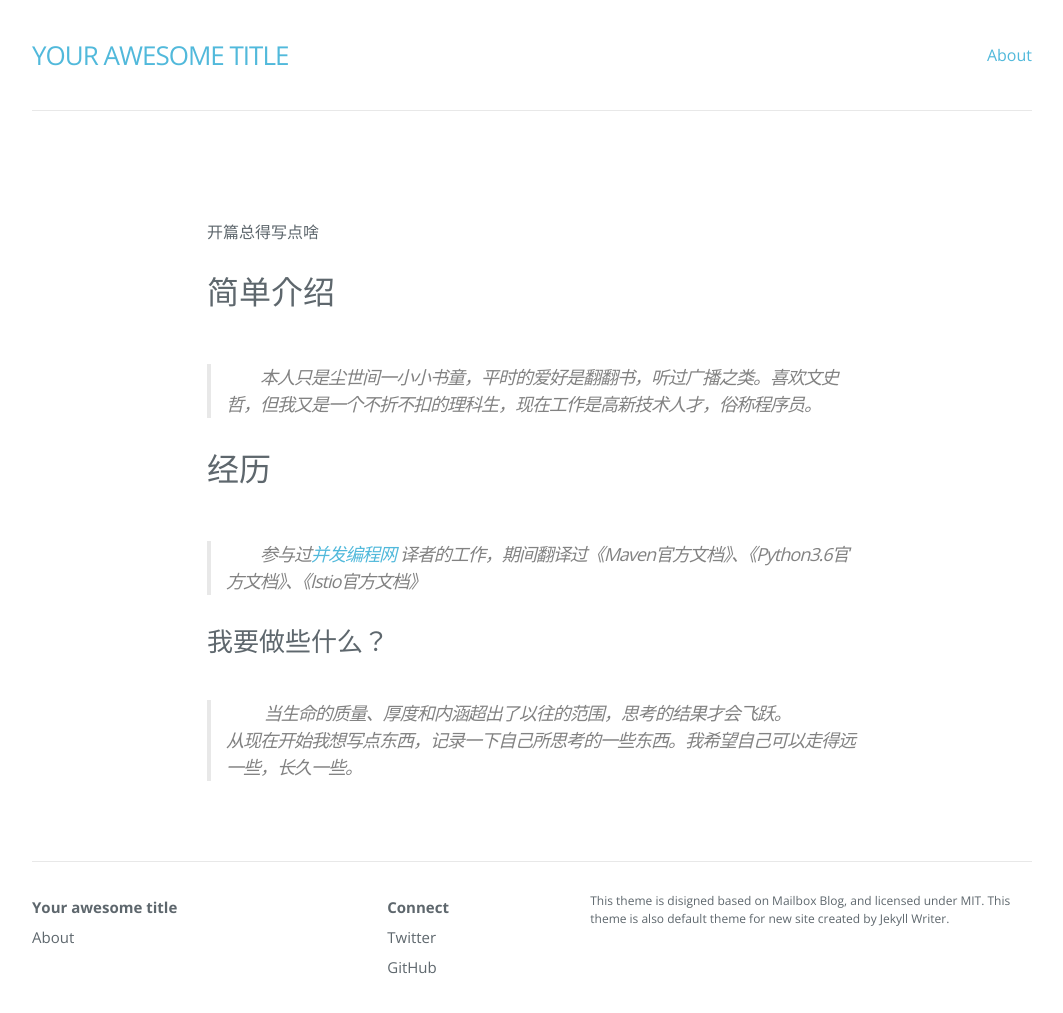
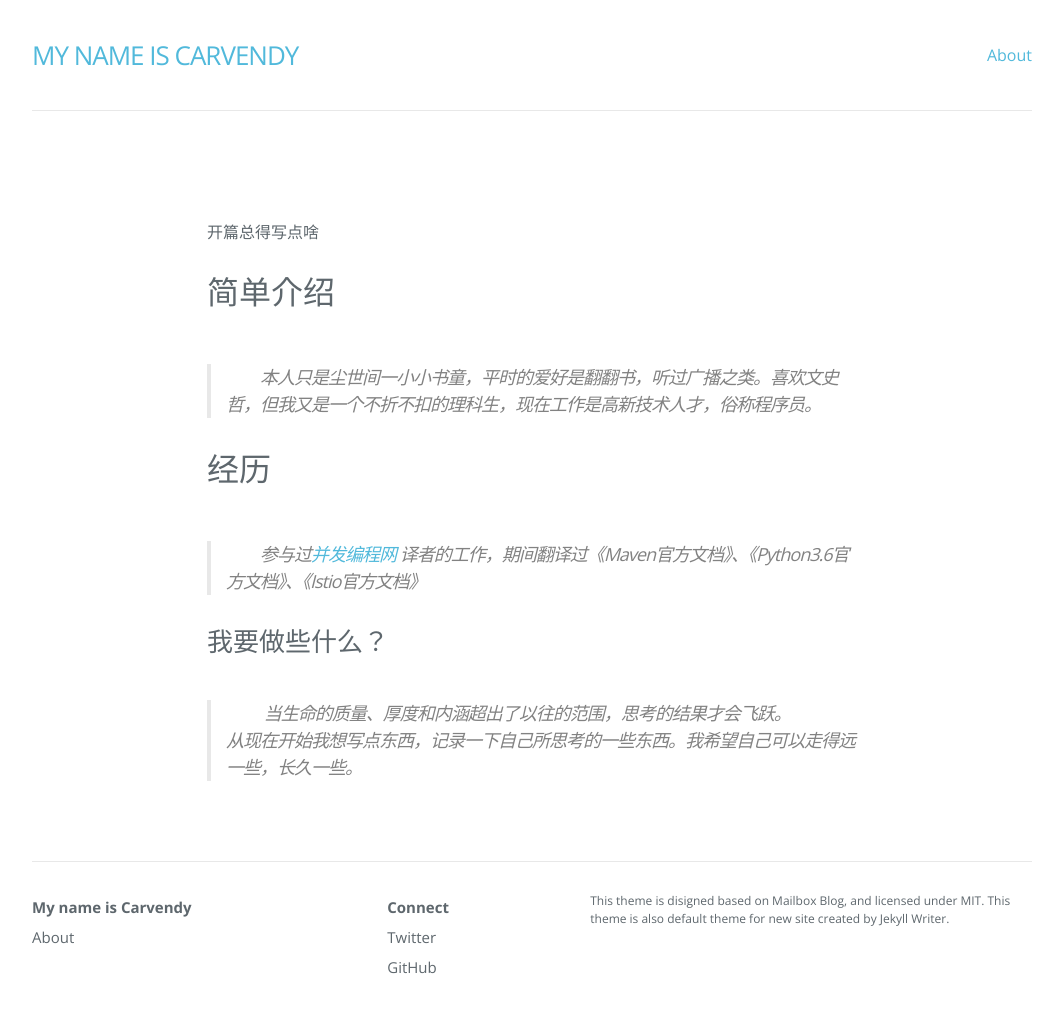
Before and after one commit to carvendy/carvendy.github.io, a Jekyll site: the page built from index.md, in a window 1280 px wide and 1050 px high. Shown: the top 1013 px of the window, without its empty margins (108-1171 px from the left). Built offline with Jekyll 4.4.1, drawn with Linux system fonts in a browser that asks for light colours; nearby versions of some CDN libraries; our own code applies the rules of GitHub Pages for plain Markdown files.

Commit message:
Update _config.yml

```diff
--- a/_config.yml
+++ b/_config.yml
@@ -6,8 +6,8 @@
 # 'jekyll serve'. If you change this file, please restart the server process.
 
 # Site settings
-title: Your awesome title
-author: Jekyll Writer
+title: My name is Carvendy
+author: Carvendy
 description: > # this means to ignore newlines until "baseurl:"
   This theme is disigned based on Mailbox Blog, and licensed under MIT.
   This theme is also default theme for new site created by Jekyll Writer.
@@ -19,3 +19,4 @@ github_username:  jekyllwriter
 gems: [jekyll-paginate]
 markdown: kramdown
 baseurl: ""
+theme: jekyll-theme-cayman
```
